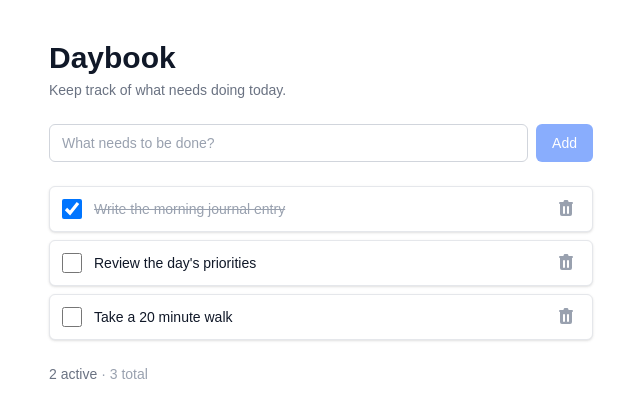
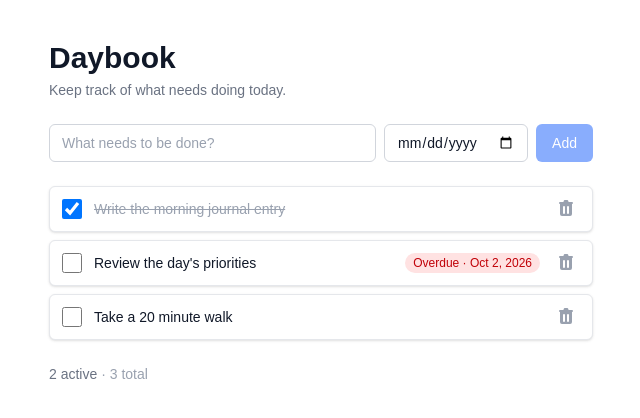
Before and after one commit to illegalcall/todo-app, a Next.js app: page / in a window 1280 px wide. Shown: the top 418 px of the page, without its empty margins (319-959 px from the left). Built offline with nearby package versions, Linux system fonts and the light colour scheme.

Commit message:
feat: add due date field to todos (#275)

```diff
--- a/app/page.tsx
+++ b/app/page.tsx
@@ -11,10 +11,10 @@ import TodoList from "@/components/TodoList";
 export default function Home() {
   const [todos, setTodos] = useState<Todo[]>(sampleTodos);
 
-  function handleAdd(title: string) {
+  function handleAdd(title: string, dueDate?: string) {
     setTodos((prev) => [
       ...prev,
-      { id: crypto.randomUUID(), title, completed: false },
+      { id: crypto.randomUUID(), title, completed: false, dueDate },
     ]);
   }
 
--- a/components/AddTodo.tsx
+++ b/components/AddTodo.tsx
@@ -4,18 +4,20 @@
 import { useState } from "react";
 
 interface AddTodoProps {
-  onAdd: (title: string) => void;
+  onAdd: (title: string, dueDate?: string) => void;
 }
 
 export default function AddTodo({ onAdd }: AddTodoProps) {
   const [title, setTitle] = useState("");
+  const [dueDate, setDueDate] = useState("");
 
   function handleSubmit(event: React.FormEvent<HTMLFormElement>) {
     event.preventDefault();
     const trimmed = title.trim();
     if (!trimmed) return;
-    onAdd(trimmed);
+    onAdd(trimmed, dueDate || undefined);
     setTitle("");
+    setDueDate("");
   }
 
   return (
@@ -32,6 +34,16 @@ export default function AddTodo({ onAdd }: AddTodoProps) {
         autoComplete="off"
         className="flex-1 rounded-md border border-gray-300 bg-white px-3 py-2 text-sm text-gray-900 placeholder:text-gray-400 focus:border-blue-500 focus:outline-none focus:ring-2 focus:ring-blue-500 dark:border-gray-600 dark:bg-gray-800 dark:text-gray-100"
       />
+      <label htmlFor="new-todo-due" className="sr-only">
+        Due date (optional)
+      </label>
+      <input
+        id="new-todo-due"
+        type="date"
+        value={dueDate}
+        onChange={(event) => setDueDate(event.target.value)}
+        className="rounded-md border border-gray-300 bg-white px-3 py-2 text-sm text-gray-900 focus:border-blue-500 focus:outline-none focus:ring-2 focus:ring-blue-500 dark:border-gray-600 dark:bg-gray-800 dark:text-gray-100 dark:[color-scheme:dark]"
+      />
       <button
         type="submit"
         disabled={title.trim().length === 0}
--- a/components/TodoItem.tsx
+++ b/components/TodoItem.tsx
@@ -9,6 +9,23 @@ interface TodoItemProps {
 
 export default function TodoItem({ todo, onToggle, onDelete }: TodoItemProps) {
   const labelId = `todo-label-${todo.id}`;
+
+  // Compare calendar dates (not timestamps) so "today" is not flagged overdue.
+  const today = new Date().toISOString().slice(0, 10);
+  const isOverdue =
+    !todo.completed && todo.dueDate !== undefined && todo.dueDate < today;
+  const isDueToday = !todo.completed && todo.dueDate === today;
+
+  const dueLabel = (() => {
+    if (!todo.dueDate) return null;
+    const parsed = new Date(`${todo.dueDate}T00:00:00`);
+    if (Number.isNaN(parsed.getTime())) return todo.dueDate;
+    return parsed.toLocaleDateString(undefined, {
+      month: "short",
+      day: "numeric",
+      year: "numeric",
+    });
+  })();
 
   return (
     <li className="flex items-center gap-3 rounded-md border border-gray-200 bg-white px-3 py-2 shadow-sm dark:border-gray-700 dark:bg-gray-800">
@@ -31,6 +48,20 @@ export default function TodoItem({ todo, onToggle, onDelete }: TodoItemProps) {
       >
         {todo.title}
       </label>
+      {dueLabel && (
+        <span
+          className={`shrink-0 rounded-full px-2 py-0.5 text-xs font-medium ${
+            isOverdue
+              ? "bg-red-100 text-red-700 dark:bg-red-900/40 dark:text-red-300"
+              : isDueToday
+                ? "bg-amber-100 text-amber-700 dark:bg-amber-900/40 dark:text-amber-300"
+                : "bg-gray-100 text-gray-600 dark:bg-gray-700 dark:text-gray-300"
+          }`}
+        >
+          {isOverdue ? "Overdue · " : isDueToday ? "Due today · " : "Due "}
+          {dueLabel}
+        </span>
+      )}
       <button
         type="button"
         onClick={() => onDelete(todo.id)}
--- a/types/todo.ts
+++ b/types/todo.ts
@@ -8,11 +8,13 @@ export interface Todo {
   title: string;
   /** Whether the task has been completed. */
   completed: boolean;
+  /** Optional due date in ISO `YYYY-MM-DD` format. */
+  dueDate?: string;
 }
 
 /** Seed data used to populate the list on first render. */
 export const sampleTodos: Todo[] = [
   { id: "1", title: "Write the morning journal entry", completed: true },
-  { id: "2", title: "Review the day's priorities", completed: false },
+  { id: "2", title: "Review the day's priorities", completed: false, dueDate: "2026-10-02" },
   { id: "3", title: "Take a 20 minute walk", completed: false },
 ];
```
